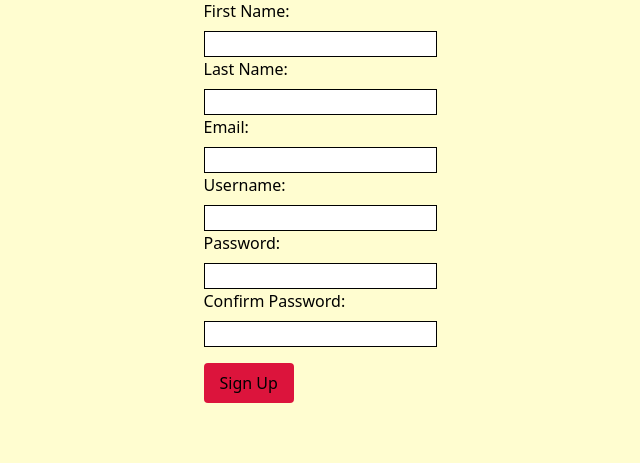
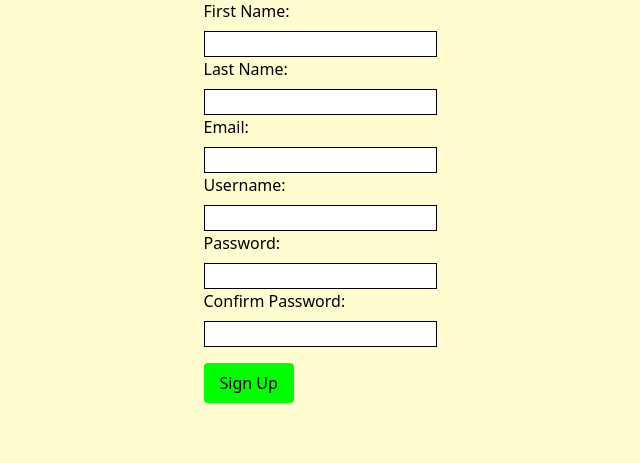
Before and after one commit to NothingIsWorkingWHY/newpokedex, a Flask app: page /signup in a window 1280 px wide. Shown: the part 121-584 px from the top of the page, without its empty margins (320-960 px from the left). Run offline with Flask 3, Linux system fonts and the light colour scheme; some libraries are stand-ins or nearby versions.

Commit message:
changed color of submit button on login and signup pages to green

```diff
--- a/templates/login.html
+++ b/templates/login.html
@@ -11,6 +11,6 @@
         <label for="password" class="block text-black mb-2">Password:</label>
         <input type="password" id="password" name="password" required class="border border-black">
         <br>
-        <button type="submit" class="bg-[#DC143C] text-black px-4 py-2 mt-4 rounded hover:bg-[#900D09]">Login</button>
+        <button type="submit" class="bg-[#00FF00] text-black px-4 py-2 mt-4 rounded hover:bg-[#900D09]">Login</button>
     </form>
 {% endblock %}
--- a/templates/signup.html
+++ b/templates/signup.html
@@ -19,6 +19,6 @@
         <label for="confirm_password" class="block text-black mb-2">Confirm Password:</label>
         <input type="password" id="confirm_password" name="confirm_password" required class="border border-black">
         <br>
-        <button type="submit" class="bg-[#DC143C] text-black px-4 py-2 mt-4 rounded hover:bg-[#900D09]">Sign Up</button>
+        <button type="submit" class="bg-[#00FF00] text-black px-4 py-2 mt-4 rounded hover:bg-[#900D09]">Sign Up</button>
     </form>
 {% endblock %}
```
